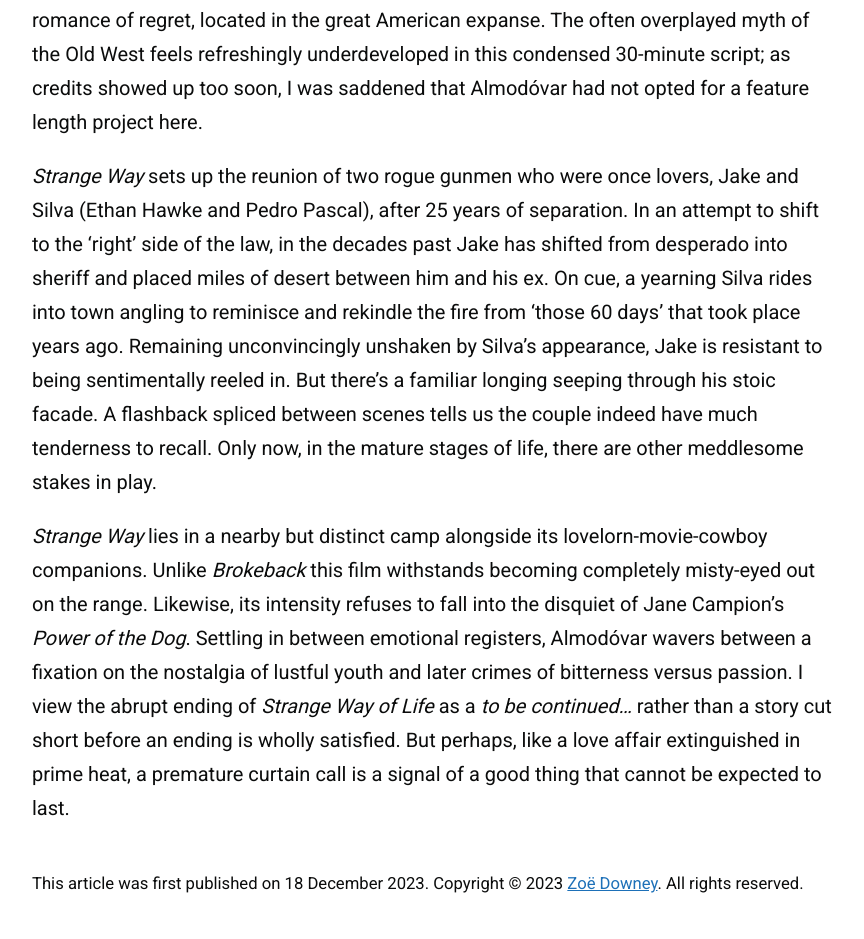
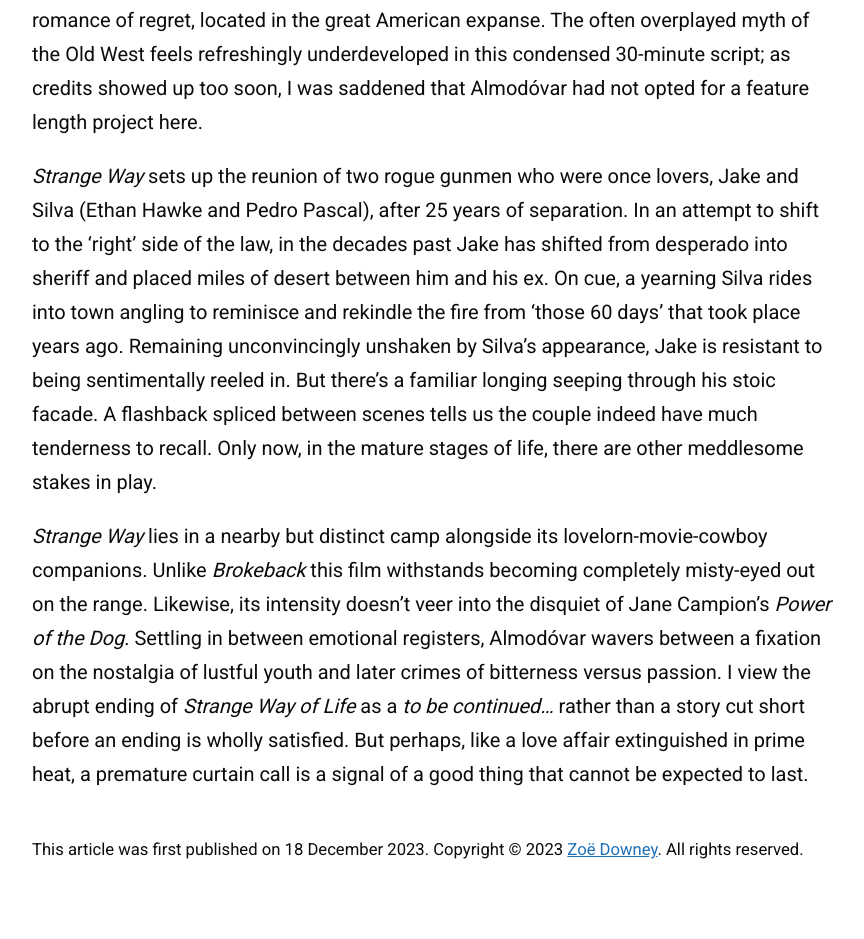
Before and after one commit to zoeurl/zoedowney.github.io, a Jekyll site: the page built from _posts/2023-12-18-strange-way-of-life.md, in a window 1280 px wide. Shown: the part 705-1644 px from the top of the page, without its empty margins (208-1072 px from the left). Built offline with Jekyll 4.4.1, drawn with Linux system fonts in a browser that asks for light colours; after the commit the page ends 1610 px from its top, so only the background shows below that.

Commit message:
Update 2023-12-18-strange-way-of-life.md

```diff
--- a/_posts/2023-12-18-strange-way-of-life.md
+++ b/_posts/2023-12-18-strange-way-of-life.md
@@ -13,4 +13,4 @@
 
 _Strange Way_ sets up the reunion of two rogue gunmen who were once lovers, Jake and Silva (Ethan Hawke and Pedro Pascal), after 25 years of separation. In an attempt to shift to the ‘right’ side of the law, in the decades past Jake has shifted from desperado into sheriff and placed miles of desert between him and his ex. On cue, a yearning Silva rides into town angling to reminisce and rekindle the fire from ‘those 60 days’ that took place years ago. Remaining unconvincingly unshaken by Silva’s appearance, Jake is resistant to being sentimentally reeled in. But there’s a familiar longing seeping through his stoic facade. A flashback spliced between scenes tells us the couple indeed have much tenderness to recall. Only now, in the mature stages of life, there are other meddlesome stakes in play.
 
-_Strange Way_ lies in a nearby but distinct camp alongside its lovelorn-movie-cowboy companions. Unlike _Brokeback_ this film withstands becoming completely misty-eyed out on the range. Likewise, its intensity refuses to fall into the disquiet of Jane Campion’s _Power of the Dog_. Settling in between emotional registers, Almodóvar wavers between a fixation on the nostalgia of lustful youth and later crimes of bitterness versus passion. I view the abrupt ending of _Strange Way of Life_ as a _to be continued…_ rather than a story cut short before an ending is wholly satisfied. But perhaps, like a love affair extinguished in prime heat, a premature curtain call is a signal of a good thing that cannot be expected to last.
+_Strange Way_ lies in a nearby but distinct camp alongside its lovelorn-movie-cowboy companions. Unlike _Brokeback_ this film withstands becoming completely misty-eyed out on the range. Likewise, its intensity doesn't veer into the disquiet of Jane Campion’s _Power of the Dog_. Settling in between emotional registers, Almodóvar wavers between a fixation on the nostalgia of lustful youth and later crimes of bitterness versus passion. I view the abrupt ending of _Strange Way of Life_ as a _to be continued…_ rather than a story cut short before an ending is wholly satisfied. But perhaps, like a love affair extinguished in prime heat, a premature curtain call is a signal of a good thing that cannot be expected to last.
```
